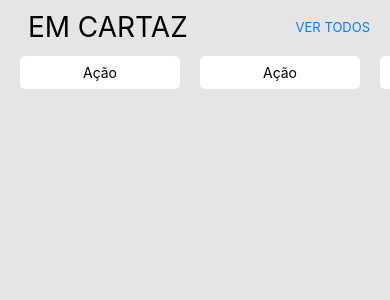
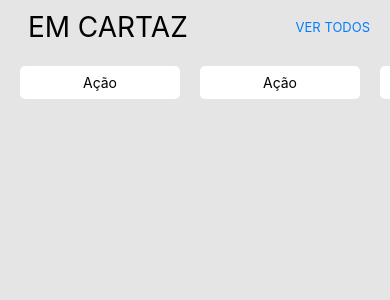
Before and after one commit to evillyf/movie-like, a React Native app: screen /home in a window 390 px wide. Shown: the top 300 px of the page. Built offline with nearby package versions, Linux system fonts and the light colour scheme.

Commit message:
update no container de listas

```diff
--- a/src/screens/HomeScreen.js
+++ b/src/screens/HomeScreen.js
@@ -20,7 +20,7 @@ const HomeScreen = () => {
                 <Text style={styles.headerTitle}> EM CARTAZ</Text>
                 <Text style={styles.headerSubTitle}> VER TODOS</Text>
             </View>
-            <View>
+            <View style={styles.genrelistContainer}>
                 <FlatList data= {Genres}
                 horizontal
                 showsHorizontalScrollIndicator={false}
@@ -58,6 +58,9 @@ const styles = StyleSheet.create({
         fontSize: 13,
         color: COLORS.ACTIVE,
 
+    },
+    genrelistContainer: {
+        paddingVertical: 10,
     }
 
 });
```
